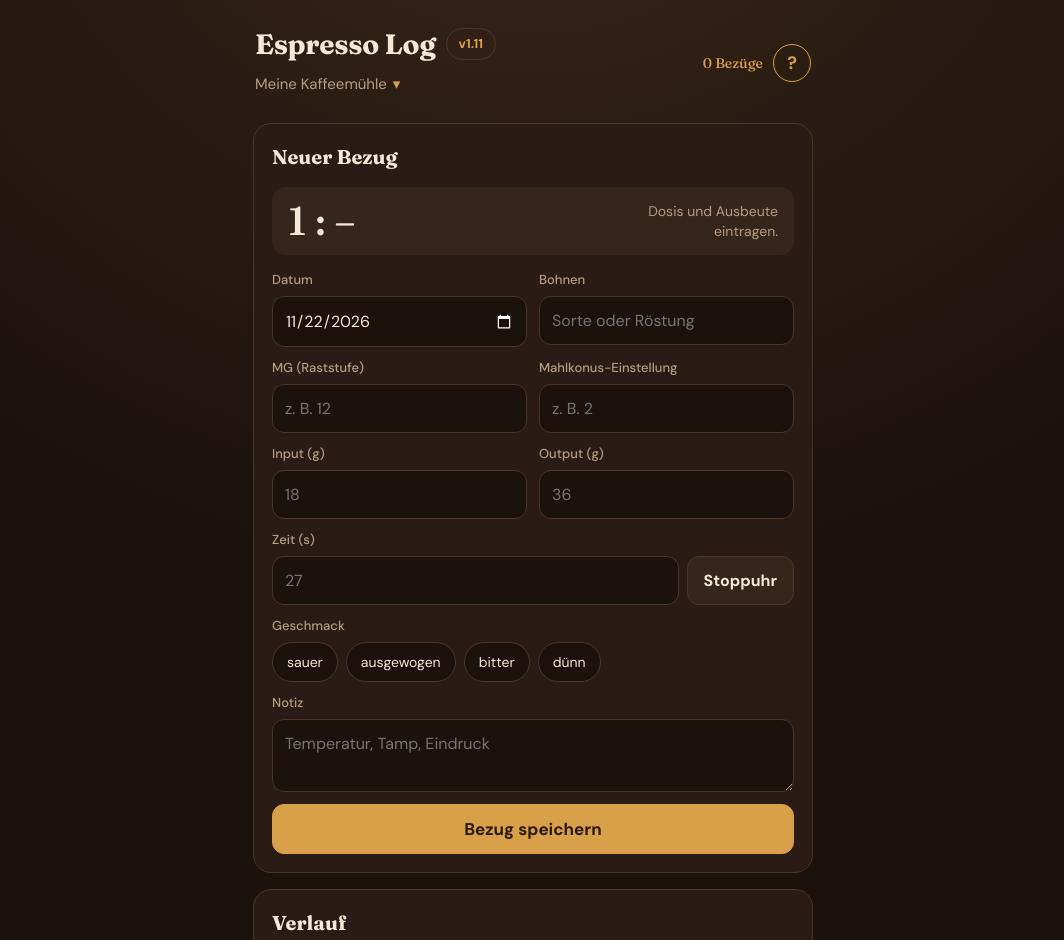
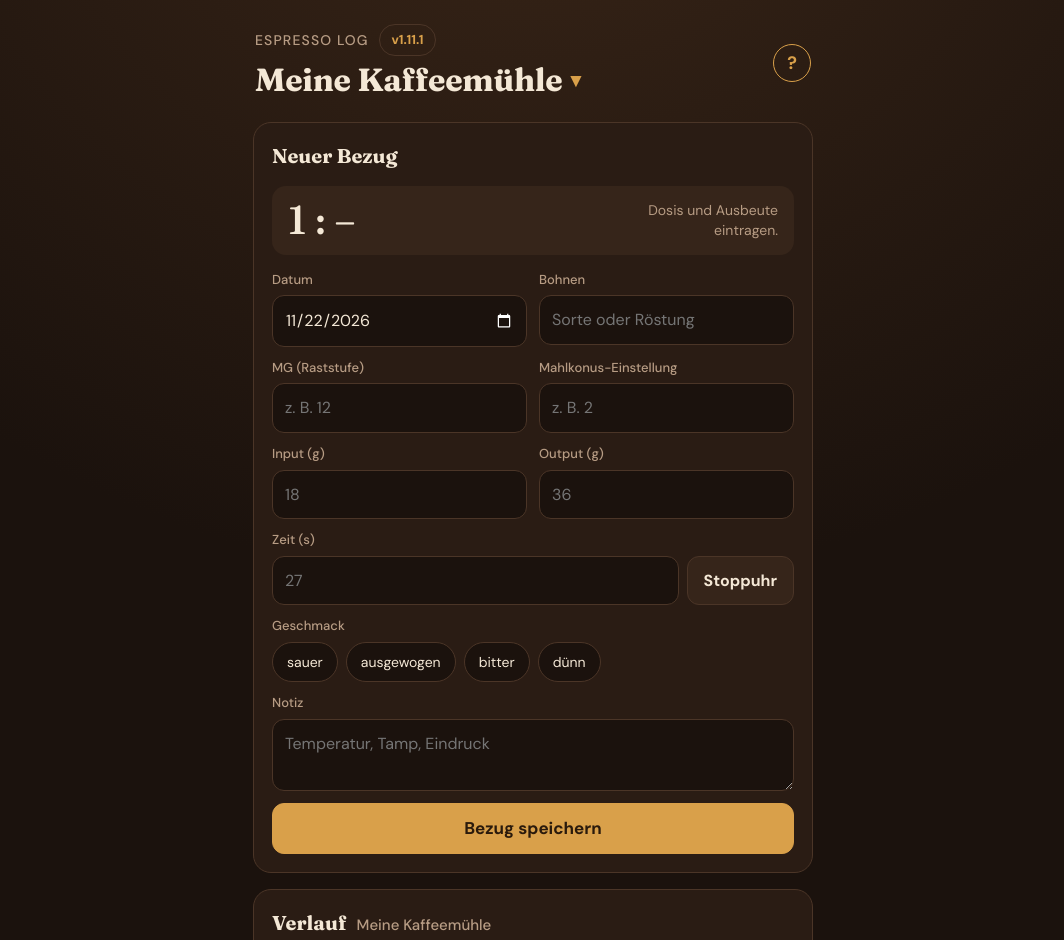
Before and after one commit to claudemn61/Espresso, a plain HTML site: page index.html in a window 1280 px wide. Shown: the top 940 px of the page, without its empty margins (107-1171 px from the left). Drawn offline with Linux system fonts and the light colour scheme.

Commit message:
Version 1.11.1: Mühlenname als grosser Titel, Anzahl Bezuege entfernt
Co-Authored-By: Claude Sonnet 5.5 <noreply@anthropic.com>
Claude-Session: https://claude.ai/code/session_016rtXmttggnHjzLuBMeCfGZ

```diff
--- a/index.html
+++ b/index.html
@@ -108,8 +108,10 @@
   .shot-date { color: var(--muted); font-size: 13px; white-space: nowrap; }
   .head-left { display: flex; flex-direction: column; gap: 2px; min-width: 0; }
   .head-right { display: flex; align-items: center; gap: 10px; flex-shrink: 0; }
-  .sub { font: inherit; font-size: 15px; color: var(--muted); background: none; border: 0; padding: 4px 0; min-height: 36px; display: flex; align-items: center; gap: 6px; cursor: pointer; text-align: left; overflow-wrap: anywhere; }
-  .sub .chev { color: var(--crema); }
+  .title h1 { font-family: var(--body); font-size: 14px; font-weight: 500; letter-spacing: 0.08em; text-transform: uppercase; color: var(--muted); }
+  .sub { font-family: var(--display); font-weight: 700; font-size: 32px; line-height: 1.1; letter-spacing: -0.01em; color: var(--text); background: none; border: 0; padding: 2px 0; min-height: 44px; display: flex; align-items: center; gap: 8px; cursor: pointer; text-align: left; overflow-wrap: anywhere; text-wrap: balance; }
+  .sub .chev { color: var(--crema); font-size: 20px; }
+  .hist-gr { font-family: var(--body); font-weight: 500; font-size: 15px; color: var(--muted); margin-left: 6px; overflow-wrap: anywhere; }
   .sub:focus-visible, .help:focus-visible { outline: 2px solid var(--crema); outline-offset: 2px; border-radius: 10px; }
   .help { width: 38px; height: 38px; border-radius: 50%; border: 1px solid var(--crema); background: transparent; color: var(--crema); font: inherit; font-weight: 700; font-size: 18px; cursor: pointer; }
   .gr-hint { margin: 0; color: var(--muted); font-size: 14px; }
@@ -186,7 +188,6 @@
       <button type="button" class="sub" id="grBtn" aria-haspopup="dialog" aria-label="Kaffeemühle wählen oder verwalten"><span id="grName"></span><span class="chev" aria-hidden="true">▾</span></button>
     </div>
     <div class="head-right">
-      <div class="count" id="count" aria-live="polite"></div>
       <button type="button" class="help" id="helpBtn" aria-haspopup="dialog" aria-label="Anleitung: So findest du den Mahlgrad">?</button>
     </div>
   </header>
@@ -253,7 +254,7 @@
   </section>
 
   <section class="card" aria-labelledby="histTitle">
-    <div class="card-head"><h2 id="histTitle">Verlauf</h2></div>
+    <div class="card-head"><h2 id="histTitle">Verlauf <span class="hist-gr" id="histGr"></span></h2></div>
     <div class="trend" id="trend"></div>
     <ul class="list" id="list"></ul>
   </section>
@@ -613,8 +614,6 @@
   }
 
   function renderAll() {
-    var real = shots.filter(function (s) { return !s.ex; }).length;
-    $("count").textContent = real === 1 ? "1 Bezug" : real + " Bezüge";
     renderHead(); renderBeans(); renderTrend(); renderList();
   }
 
@@ -779,6 +778,7 @@
 
   /* Version und Änderungsprotokoll (neueste zuerst). Bei jeder Änderung hier oben ergänzen. */
   var CHANGELOG = [
+    { v: "1.11.1", t: "2026-11-22 08:23", x: "Anzahl Bezüge oben entfernt, Name der Kaffeemühle als grosser Titel, Verlauf zeigt den Mühlennamen" },
     { v: "1.11", t: "2026-11-22 08:30", x: "Mehrere Kaffeemühlen mit eigenen Daten, Anleitung als «?», Verlaufszeile mit MG, Konus nur bei vorhandenem Wert" },
     { v: "1.10.3", t: "2026-11-21 15:58", x: "Anleitung: Hinweis, wie die Bezugszeit gemessen wird (ab Pumpenstart)" },
     { v: "1.10.2", t: "2026-11-21 15:45", x: "Version neben dem Titel, Protokoll per Tipp darauf, mit Uhrzeit" },
@@ -824,7 +824,7 @@
 
   /* Kaffeemühlen: jede Mühle hat eigene Bezüge, Grafiken und Bohnen */
   var renameId = null, armedGr = null;
-  function renderHead() { $("grName").textContent = cur().name; }
+  function renderHead() { $("grName").textContent = cur().name; $("histGr").textContent = cur().name; }
   function clearForm() {
     ["bean", "grind", "burr", "dose", "yield", "time", "note"].forEach(function (id) { $(id).value = ""; });
     $("date").value = today();
--- a/sw.js
+++ b/sw.js
@@ -1,4 +1,4 @@
-const CACHE = "espresso-log-1.11";
+const CACHE = "espresso-log-1.11.1";
 const SHELL = [
   "./",
   "index.html",
```
